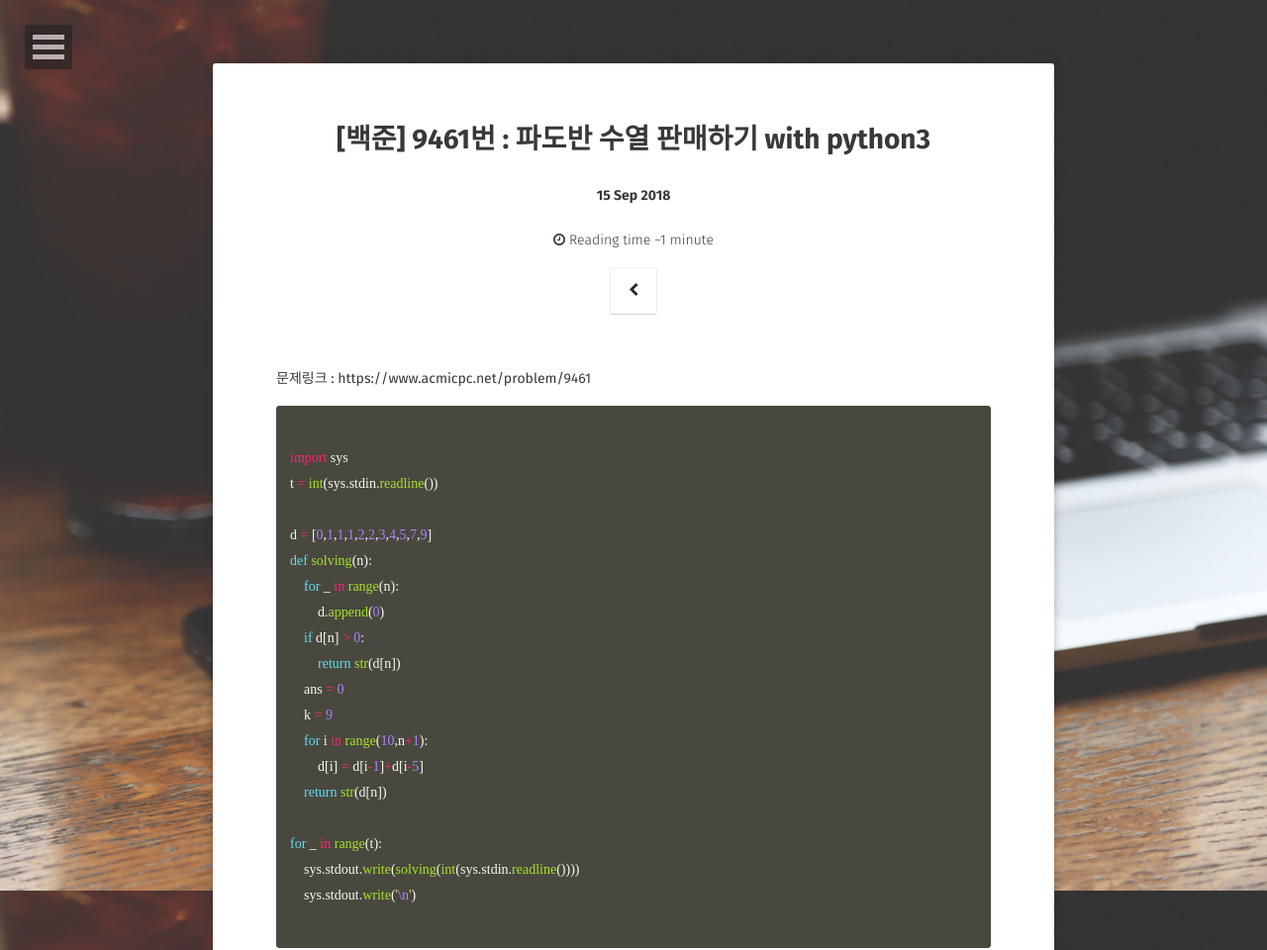
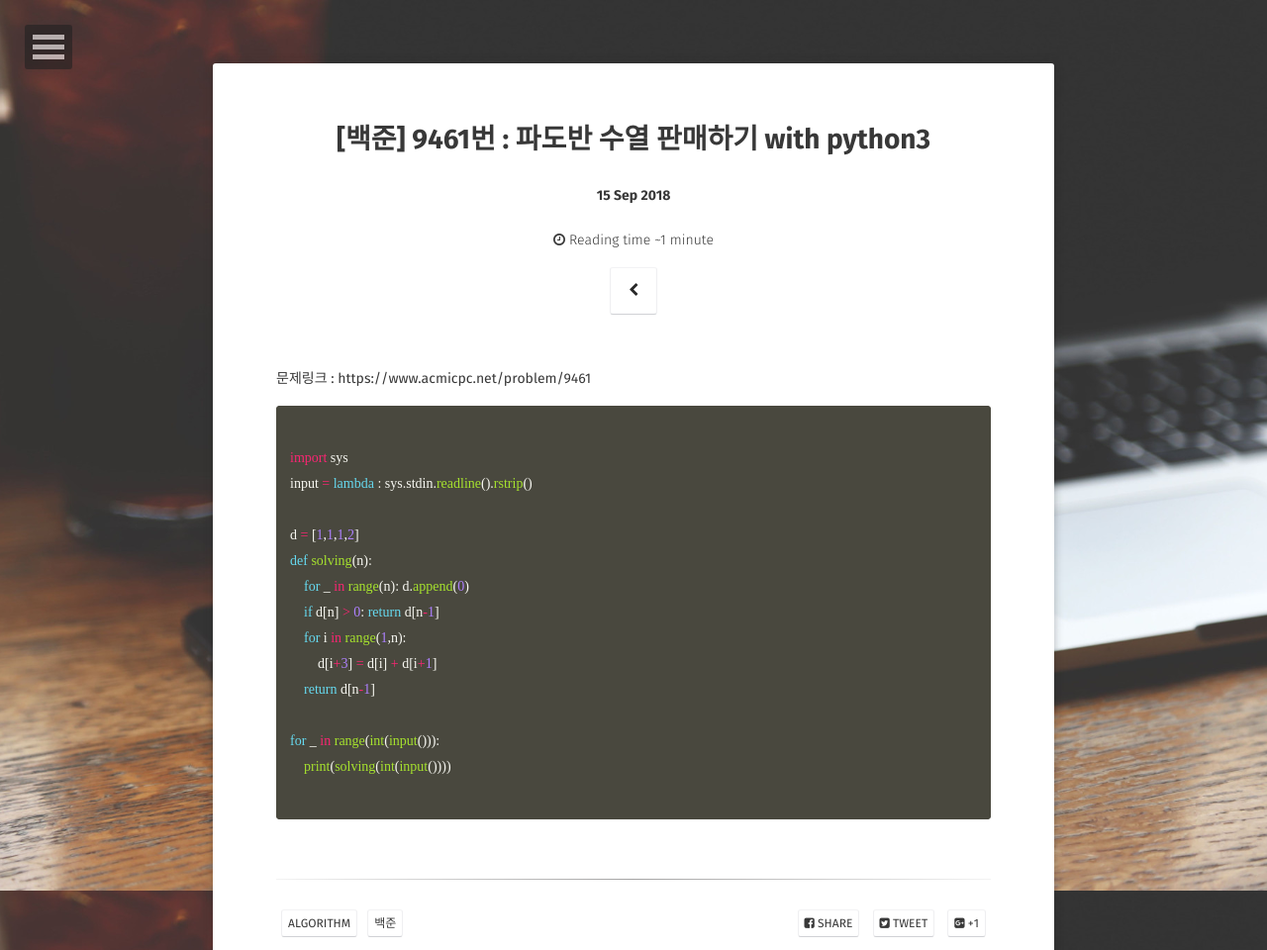
Before and after one commit to JoosJuliet/joosjuliet.github.io, a Jekyll site: the page built from _posts/2018-09-15-9461.md, in a window 1280 px wide, cut to the strip 0-960 px from the top of the page. Shown: the whole strip at 99% size. Built offline with Jekyll 4.4.1, drawn with Linux system fonts in a browser that asks for light colours; some web fonts are replaced.

Commit message:
1단원 정리

````diff
--- a/_posts/2018-09-15-9461.md
+++ b/_posts/2018-09-15-9461.md
@@ -12,22 +12,17 @@ comments: true
 ``` python
 
 import sys
-t = int(sys.stdin.readline())
+input = lambda : sys.stdin.readline().rstrip()
 
-d = [0,1,1,1,2,2,3,4,5,7,9]
+d = [1,1,1,2]
 def solving(n):
-    for _ in range(n):
-        d.append(0)
-    if d[n] > 0:
-        return str(d[n])
-    ans = 0
-    k = 9
-    for i in range(10,n+1):
-        d[i] = d[i-1]+d[i-5]
-    return str(d[n])
+    for _ in range(n): d.append(0)
+    if d[n] > 0: return d[n-1]
+    for i in range(1,n):
+        d[i+3] = d[i] + d[i+1]
+    return d[n-1]
 
-for _ in range(t):
-    sys.stdout.write(solving(int(sys.stdin.readline())))
-    sys.stdout.write('\n')
+for _ in range(int(input())):
+    print(solving(int(input())))
 
 ```
````
Also changed, not shown: _posts/2019-11-24-the_essence_of_object-orientation_1.md (added, +74 -0 lines).
